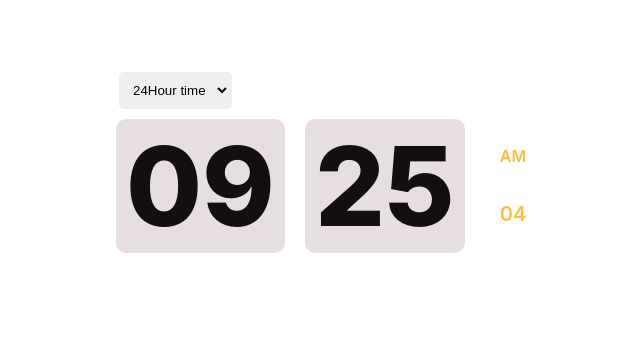
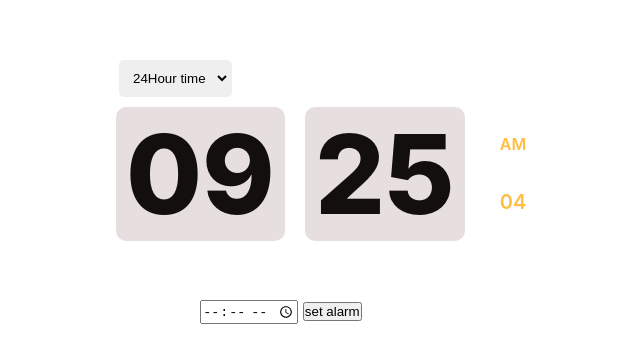
Before and after one commit to rougemeister/javascript-clock, a plain HTML site: page index.html in a window 1280 px wide. Shown: the part 228-588 px from the top of the page, without its empty margins (359-999 px from the left). Drawn offline with Linux system fonts and the light colour scheme.

Commit message:
Added alarm input and add set alarm button

```diff
--- a/index.html
+++ b/index.html
@@ -29,7 +29,10 @@
                 </div>
             </div>
         </div>
-        <div class="bottom-bar"></div>
+        <div class="alarm-container">
+            <input type="time" name="alarm" id="alarm">
+            <button class="set-alarm">set alarm</button>
+        </div>
     </div>
 </body>
 </html>
```
